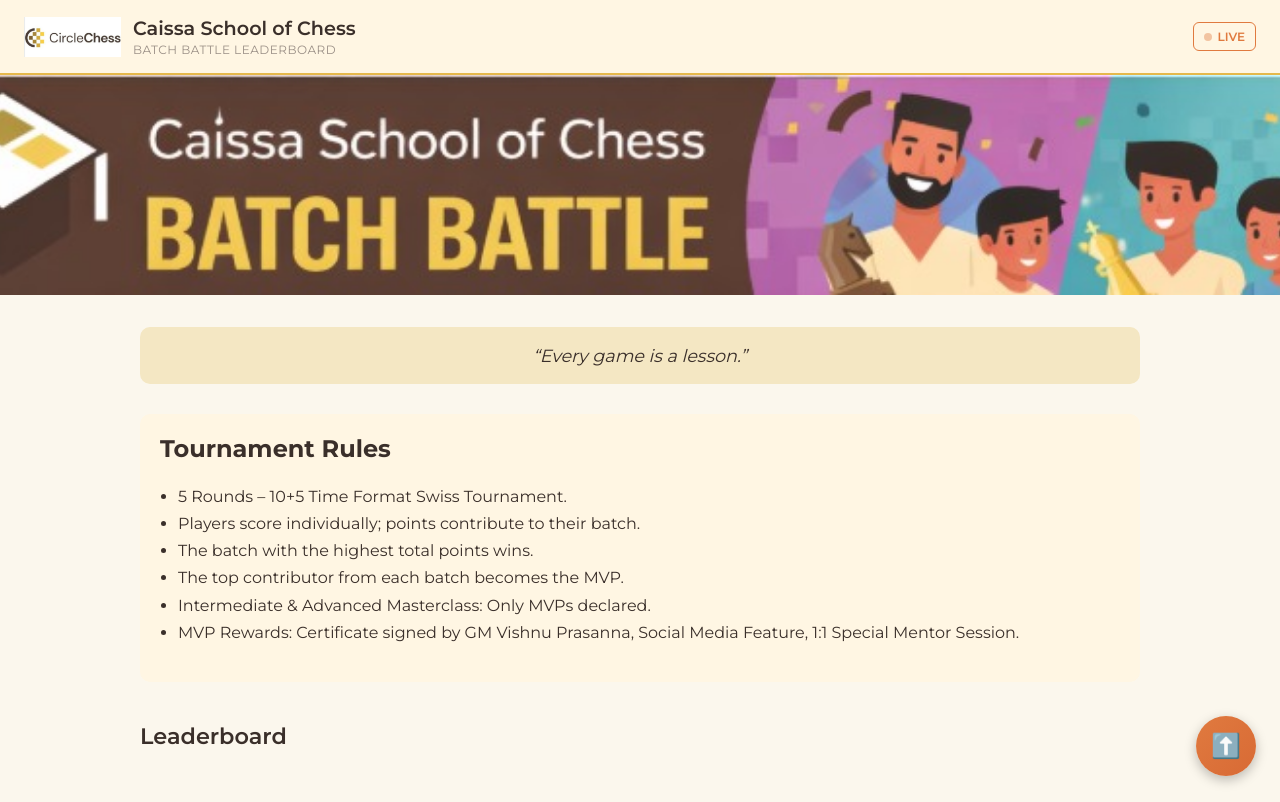
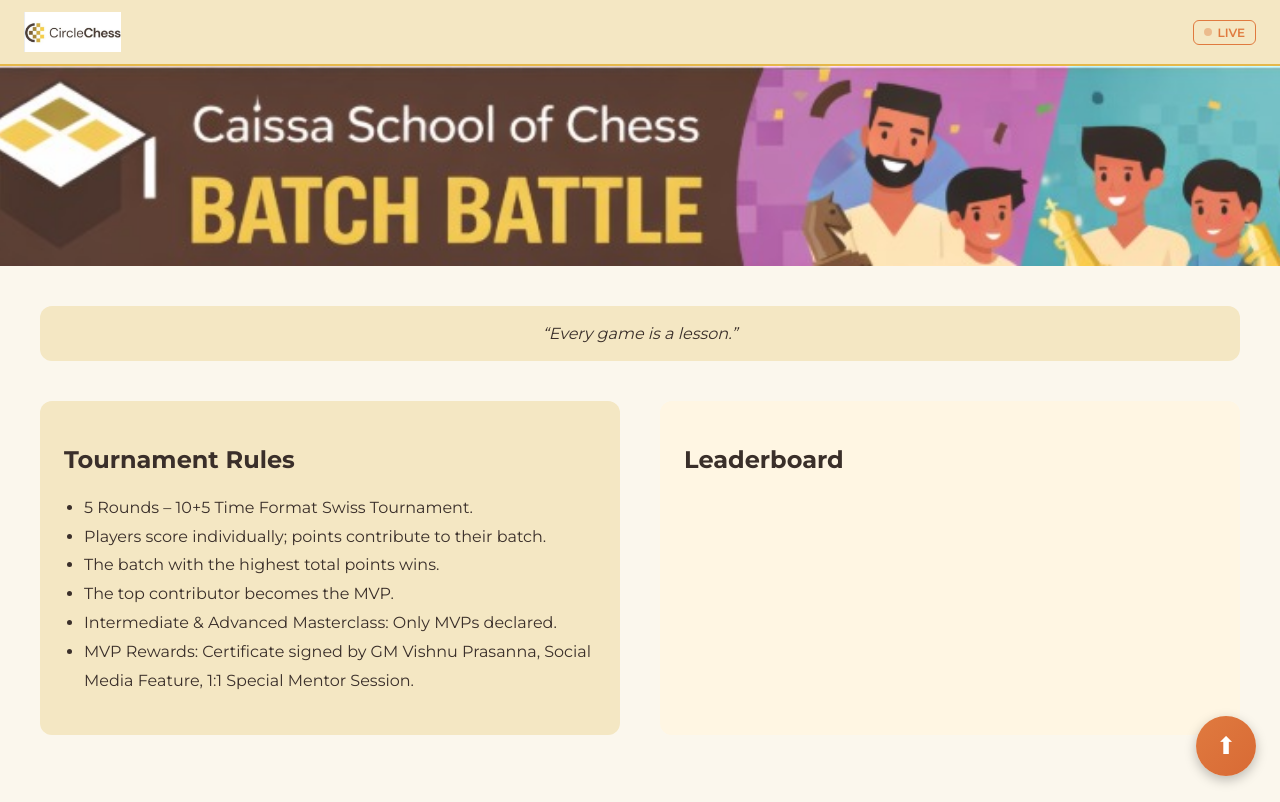
Before and after one commit to mrinalini-d/leaderboard, a plain HTML site: page index.html in a window 1280 px wide. Drawn offline with Linux system fonts and the light colour scheme.

Commit message:
Update index.html

```diff
--- a/index.html
+++ b/index.html
@@ -2,8 +2,8 @@
 <html lang="en">
 <head>
 <meta charset="UTF-8">
+<meta name="viewport" content="width=device-width, initial-scale=1.0">
 <title>Caissa School of Chess – Batch Battle Leaderboard</title>
-<meta name="viewport" content="width=device-width, initial-scale=1.0">
 
 <link href="https://fonts.googleapis.com/css2?family=Montserrat:wght@400;500;600;700&display=swap" rel="stylesheet">
 
@@ -19,251 +19,213 @@
 }
 
 body {
-  margin: 0;
-  font-family: 'Montserrat', sans-serif;
-  background: var(--cream-bg);
-  color: var(--dark-brown);
+  margin:0;
+  font-family:'Montserrat', sans-serif;
+  background:var(--cream-bg);
+  color:var(--dark-brown);
 }
 
-/* HEADER */
-header {
-  background: var(--off-white);
-  border-bottom: 2px solid var(--warm-gold);
-  padding: 16px 24px;
-  display: flex;
-  justify-content: space-between;
-  align-items: center;
+/* TOP HEADER */
+.topbar {
+  background:var(--light-sand);
+  padding:12px 24px;
+  display:flex;
+  justify-content:space-between;
+  align-items:center;
+  border-bottom:2px solid var(--warm-gold);
 }
 
-.brand-left {
-  display: flex;
-  align-items: center;
-  gap: 12px;
+.live-box {
+  display:flex;
+  align-items:center;
+  gap:6px;
+  font-weight:600;
+  color:var(--burnt-orange);
+  border:1px solid var(--burnt-orange);
+  padding:4px 10px;
+  border-radius:6px;
+  font-size:12px;
 }
 
-.brand-left img {
-  height: 40px;
-}
-
-.branding h1 {
-  margin: 0;
-  font-size: 1.2rem;
-  font-weight: 600;
-}
-
-.branding p {
-  margin: 2px 0 0;
-  font-size: 0.75rem;
-  color: var(--light-brown);
-  letter-spacing: 0.5px;
-  text-transform: uppercase;
-}
-
-.live {
-  display: flex;
-  align-items: center;
-  gap: 6px;
-  font-size: 0.75rem;
-  font-weight: 600;
-  color: var(--burnt-orange);
-  border: 1px solid var(--burnt-orange);
-  padding: 6px 10px;
-  border-radius: 6px;
-}
-
-.dot {
-  width: 8px;
-  height: 8px;
-  background: var(--burnt-orange);
-  border-radius: 50%;
-  animation: pulse 2s infinite;
+.live-dot {
+  width:8px;
+  height:8px;
+  background:var(--burnt-orange);
+  border-radius:50%;
+  animation:pulse 2s infinite;
 }
 
 @keyframes pulse {
-  0% { opacity: 1; }
-  50% { opacity: 0.4; }
-  100% { opacity: 1; }
+  0% {opacity:1;}
+  50% {opacity:0.4;}
+  100% {opacity:1;}
 }
 
 /* BANNER */
 .banner img {
-  width: 100%;
-  height: 220px;
-  object-fit: cover;
-  display: block;
+  width:100%;
+  height:200px;
+  object-fit:cover;
+  display:block;
 }
 
 /* MAIN */
 main {
-  max-width: 1000px;
-  margin: auto;
-  padding: 32px 20px;
+  max-width:1200px;
+  margin:40px auto;
+  padding:0 24px;
 }
 
 /* QUOTE */
 .quote {
-  background: var(--light-sand);
-  padding: 18px;
-  border-radius: 10px;
-  text-align: center;
-  font-style: italic;
-  margin-bottom: 30px;
-  font-size: 1.1rem;
+  background:var(--light-sand);
+  padding:18px;
+  border-radius:12px;
+  text-align:center;
+  font-style:italic;
+  margin-bottom:40px;
 }
 
-/* RULES */
-.rules {
-  background: var(--off-white);
-  padding: 20px;
-  border-radius: 10px;
-  margin-bottom: 40px;
+/* TWO COLUMN */
+.container {
+  display:flex;
+  gap:40px;
+  flex-wrap:wrap;
 }
 
-.rules h2 {
-  margin-top: 0;
+.card {
+  flex:1;
+  min-width:320px;
+  padding:24px;
+  border-radius:12px;
+}
+
+.rules {
+  background:var(--light-sand);
+}
+
+.leaderboard-card {
+  background:var(--off-white);
 }
 
 .rules ul {
-  padding-left: 18px;
-  line-height: 1.7;
+  line-height:1.8;
+  padding-left:20px;
 }
 
-/* LEADERBOARD */
-.leaderboard-title {
-  font-size: 1.4rem;
-  font-weight: 600;
-  margin-bottom: 20px;
-}
-
+/* LEADERBOARD ROW */
 .row {
-  display: flex;
-  align-items: center;
-  padding: 14px 16px;
-  border-radius: 8px;
-  transition: 0.2s;
-  margin-bottom: 10px;
-  background: white;
+  display:flex;
+  align-items:center;
+  padding:12px;
+  border-radius:8px;
+  margin-bottom:10px;
+  background:white;
+  transition:0.2s;
 }
 
 .row:hover {
-  background: var(--light-sand);
+  background:var(--light-sand);
 }
 
 .rank {
-  width: 50px;
-  height: 50px;
-  border-radius: 50%;
-  display: flex;
-  align-items: center;
-  justify-content: center;
-  font-weight: 600;
-  margin-right: 16px;
-  background: linear-gradient(135deg, var(--warm-gold), #d4a23f);
+  width:40px;
+  height:40px;
+  border-radius:50%;
+  display:flex;
+  align-items:center;
+  justify-content:center;
+  font-weight:600;
+  margin-right:14px;
+  background:var(--warm-gold);
+  color:white;
 }
 
-.rank-1 { background: linear-gradient(135deg, #FFD700, #FFC700); }
-.rank-2 { background: linear-gradient(135deg, #C9CDD3, #B8BFC8); }
-.rank-3 { background: linear-gradient(135deg, #C18A4A, #B07540); }
+.rank-1 { background:gold; }
+.rank-2 { background:silver; }
+.rank-3 { background:#cd7f32; }
 
 .batch-name {
-  font-size: 1rem;
-  font-weight: 500;
-}
-
-.position {
-  font-size: 0.75rem;
-  color: var(--light-brown);
+  font-weight:500;
 }
 
 .score {
-  margin-left: auto;
-  text-align: right;
-}
-
-.score-value {
-  font-size: 1.2rem;
-  font-weight: 600;
-  color: var(--burnt-orange);
-}
-
-.score-label {
-  font-size: 0.7rem;
-  color: var(--light-brown);
-  text-transform: uppercase;
+  margin-left:auto;
+  font-weight:600;
+  color:var(--burnt-orange);
 }
 
 /* UPLOAD BUTTON */
 .upload-btn {
-  position: fixed;
-  bottom: 24px;
-  right: 24px;
-  width: 60px;
-  height: 60px;
-  border-radius: 50%;
-  background: linear-gradient(135deg, var(--burnt-orange), #d86a35);
-  color: #fff;
-  font-size: 1.5rem;
-  border: none;
-  cursor: pointer;
-  box-shadow: 0 4px 12px rgba(0,0,0,0.25);
-}
-
-.upload-btn:hover {
-  transform: scale(1.05);
+  position:fixed;
+  bottom:24px;
+  right:24px;
+  width:60px;
+  height:60px;
+  border-radius:50%;
+  background:linear-gradient(135deg,var(--burnt-orange),#d86a35);
+  color:white;
+  font-size:24px;
+  border:none;
+  cursor:pointer;
+  box-shadow:0 4px 12px rgba(0,0,0,0.25);
 }
 
 input[type="file"] {
-  display: none;
+  display:none;
 }
 </style>
 </head>
 
 <body>
 
-<header>
-  <div class="brand-left">
-    <img src="circlechesslogo.jpg" alt="CircleChess Logo">
-    <div class="branding">
-      <h1>Caissa School of Chess</h1>
-      <p>Batch Battle Leaderboard</p>
+<!-- TOP BAR -->
+<div class="topbar">
+  <img src="circlechesslogo.jpg" style="height:40px;">
+  <div class="live-box">
+    <div class="live-dot"></div>
+    LIVE
   </div>
 </div>
 
-  <div class="live">
-    <div class="dot"></div>
-    LIVE
-  </div>
-</header>
-
+<!-- BANNER -->
 <div class="banner">
-  <img src="csocbanner.jpg" alt="Caissa Banner">
+  <img src="csocbanner.jpg">
 </div>
 
 <main>
 
+  <!-- QUOTE -->
   <div class="quote">
     “Every game is a lesson.”
   </div>
 
-<div class="rules">
+  <div class="container">
+
+    <!-- LEFT RULES -->
+    <div class="card rules">
       <h2>Tournament Rules</h2>
       <ul>
         <li>5 Rounds – 10+5 Time Format Swiss Tournament.</li>
         <li>Players score individually; points contribute to their batch.</li>
         <li>The batch with the highest total points wins.</li>
-    <li>The top contributor from each batch becomes the MVP.</li>
+        <li>The top contributor becomes the MVP.</li>
         <li>Intermediate & Advanced Masterclass: Only MVPs declared.</li>
         <li>MVP Rewards: Certificate signed by GM Vishnu Prasanna, Social Media Feature, 1:1 Special Mentor Session.</li>
       </ul>
     </div>
 
-<div class="leaderboard-title">Leaderboard</div>
+    <!-- RIGHT LEADERBOARD -->
+    <div class="card leaderboard-card">
+      <h2>Leaderboard</h2>
       <div id="leaderboard"></div>
+    </div>
 
+  </div>
 </main>
 
 <input type="file" id="csvInput" accept=".csv">
-<button class="upload-btn" onclick="csvInput.click()">⬆️</button>
+<button class="upload-btn" onclick="csvInput.click()">⬆</button>
 
 <script>
 const csvInput = document.getElementById("csvInput");
@@ -288,38 +250,31 @@ csvInput.addEventListener("change", function () {
       const points = parseFloat(parts[1]);
 
       if (!batch || isNaN(points)) return;
-
       data.push({ batch, points });
     });
 
-    data.sort((a, b) => b.points - a.points);
+    data.sort((a,b)=>b.points-a.points);
     render(data);
   };
 
   reader.readAsText(file);
 });
 
-function render(data) {
-  leaderboard.innerHTML = "";
+function render(data){
+  leaderboard.innerHTML="";
 
-  data.forEach((item, index) => {
-    const rank = index + 1;
-    let rankClass = "";
-    if (rank === 1) rankClass = "rank-1";
-    else if (rank === 2) rankClass = "rank-2";
-    else if (rank === 3) rankClass = "rank-3";
+  data.forEach((item,index)=>{
+    const rank=index+1;
+    let rankClass="";
+    if(rank===1) rankClass="rank-1";
+    else if(rank===2) rankClass="rank-2";
+    else if(rank===3) rankClass="rank-3";
 
-    leaderboard.innerHTML += `
+    leaderboard.innerHTML+=`
       <div class="row">
         <div class="rank ${rankClass}">${rank}</div>
-        <div>
         <div class="batch-name">${item.batch}</div>
-          <div class="position">#${rank} Position</div>
-        </div>
-        <div class="score">
-          <div class="score-value">${item.points.toFixed(1)}</div>
-          <div class="score-label">Points</div>
-        </div>
+        <div class="score">${item.points}</div>
       </div>
     `;
   });
```
Lines whose indentation alone changed are shown as unchanged.
